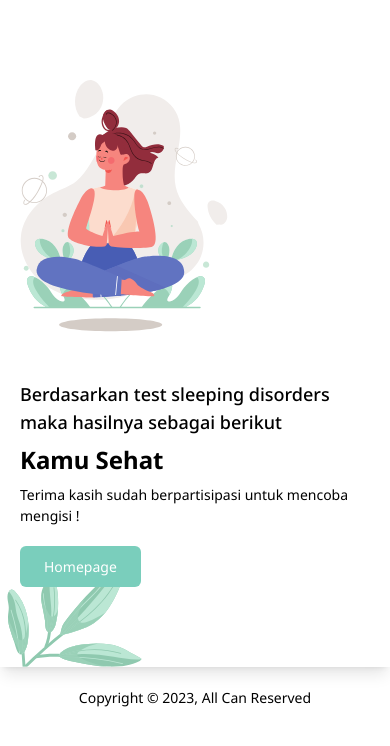
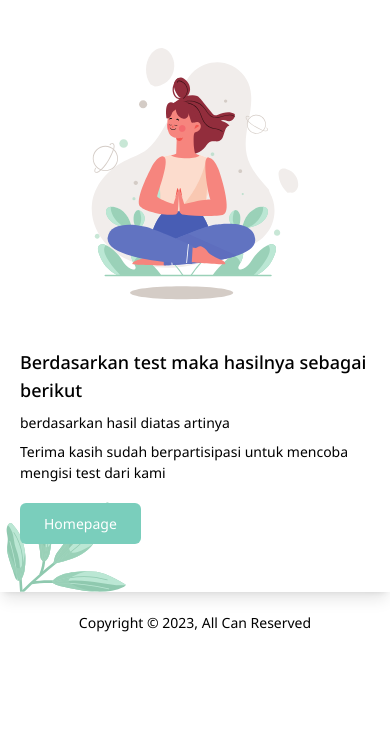
Before and after one commit to bentansusanto/web-ssad, a Next.js app: page /results in a window 390 px wide. Shown: the top 746 px of the page. Built offline with nearby package versions, Linux system fonts and the light colour scheme.

Commit message:
update page results

```diff
--- a/src/components/Kuisioner/Questions/index.jsx
+++ b/src/components/Kuisioner/Questions/index.jsx
@@ -45,9 +45,9 @@ const Questions = () => {
       if (lastQuestion) {
         const isAnyNo = answerGeneral.includes('no');
         const areBothNo = answerGeneral.every(answer => answer === 'no');
-
+        const hasil = "normal"
         if (areBothNo) {
-            router.push('/results')
+            router.push(`/results?kuisName=${detailKuisioner.name_test}&&hasil=${hasil}`)
         } else if(isAnyNo) {
           setCurrentQuestionTest(detailKuisioner.general_test.length);
         }
@@ -116,7 +116,7 @@ const calculateResults = () => {
     if(lastQuestionComplete){
       const result = calculateResults()
       console.log("Bobot", result)
-      router.push(`/results?hasil adalah=${result}`)
+      router.push(`/results?kuisName=${detailKuisioner.name_test}&&result=${result}`)
     }else{
       setCurrentCompleteTest((prevIdx) => prevIdx + 1)
       setSelectQuestion(false)
--- a/src/components/Kuisioner/Results/index.jsx
+++ b/src/components/Kuisioner/Results/index.jsx
@@ -1,36 +1,50 @@
-import React from 'react'
+import React, { useState } from 'react'
 import Image from 'next/image'
 import { MediaQuery } from '@/config'
 import styles from '../../../styles/Home.module.css'
 import BgResult from '../../../../public/assets/bg-results.svg'
 import Link from 'next/link'
 import { useRouter } from 'next/router'
-import { kuisioners } from '@/data/data'
 
 const Result = () => {
   const isMobile = MediaQuery("(max-width: 600px)")
   const router = useRouter()
-  const {result, kuisId, } = router.query
-  const detailKuisioner = kuisioners.find((kuis) => kuis.id === kuisId)
-  const isGeneralTestResult = router.query.isGeneralTestResult === 'true';
+  const {result, hasil, kuisName} = router.query
+  const generalResult = hasil;
 
-  console.log(result)
+  const resultNow = () => {
+    let resultData;
+    if(kuisName === 'Sleeping Disorders Assesment'){
+      resultData = result <= 7 ? "Tidak ada insomnia yang signifikan secara klinis" : result <= 14? "Insomnia di bawah ambang batas" : "Insomnia klinis (tingkat keparahan sedang)"
+    }else if (kuisName === 'Stress Assesment') {
+      resultData = result <= 13 ? "Stress Ringan" : result <= 26? "Sedang Sedang" : "Stress Berat"
+    }else if (kuisName === 'Anxiety Assesment') {
+      resultData = result <= 10 ? "Kecemasan Ringan" : result <= 15? "Kecemasan Sedang" : "Kecemasan Berat"
+    }else if (kuisName === 'Depression Assesment') {
+      resultData = result <= 9 ? "Depresi Ringan" : result <= 14? "Depresi Sedang" : "Depresi Berat"
+    }
+    return resultData
+  }
+
   return (
-    <div className={`${styles.bgKuisioner} ${isMobile? "w-screen h-auto px-5 mb-5 bg-top py-20" : "w-[75vw] h-[70vh] mx-auto mb-20 mt-28 bg-left py-24"} shadow-lg`}>
+    <div className={`${styles.bgKuisioner} ${isMobile? "w-screen h-auto px-5 mb-5 bg-top py-12" : "w-[75vw] h-[70vh] mx-auto mb-20 mt-28 bg-left py-24"} shadow-lg`}>
       <div className={`${isMobile? "block space-y-12" : "flex items-start mx-44 space-x-16"}`}>
-        <Image src={BgResult} alt='bg-result' className={`${isMobile ? "w-52" : "w-auto"} `}/>
+        <Image src={BgResult} alt='bg-result' className={`${isMobile ? "w-52 mx-auto" : "w-auto"} `}/>
         <div className={`${isMobile ? "mt-0 space-y-2" : "mt-10 space-y-3"}`}>
-          <h2 className='font-medium text-lg'>Berdasarkan test sleeping disorders maka hasilnya sebagai berikut</h2>
+          <h2 className='font-medium text-lg'>Berdasarkan test {kuisName} maka hasilnya sebagai berikut</h2>
           {/* Results */}
           {
-            isGeneralTestResult ?
+            generalResult ?
             // Result General Question
-            (<p className='text-2xl font-bold'>Kamu Sehat</p>) :
+            (<p className='text-2xl font-bold'>{hasil}</p>) :
             // Result Complete Question
-            (<p>{result}</p>)
+            (<div className='space-y-2'>
+              <p className='text-2xl font-bold'>{result}</p>
+              <p>berdasarkan hasil diatas artinya</p>
+              <p className='text-lg font-bold'>{resultNow()}</p>
+            </div>)
           }
-          <p className='text-2xl font-bold'>Kamu Sehat</p>
-          <p className=''>Terima kasih sudah berpartisipasi untuk mencoba mengisi {detailKuisioner}!</p>
+          <p>Terima kasih sudah berpartisipasi untuk mencoba mengisi test {kuisName} dari kami</p>
           <div className='pt-3'>
             <button className='bg-[#7ACEBC] text-white py-2.5 px-6 rounded-md'>
               <Link href={'/'}>Homepage</Link>
```
